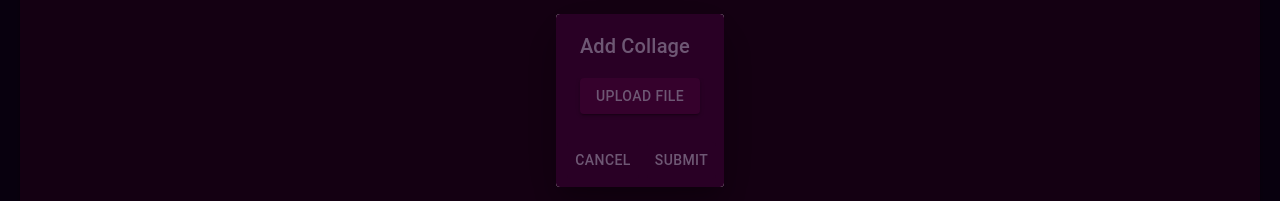
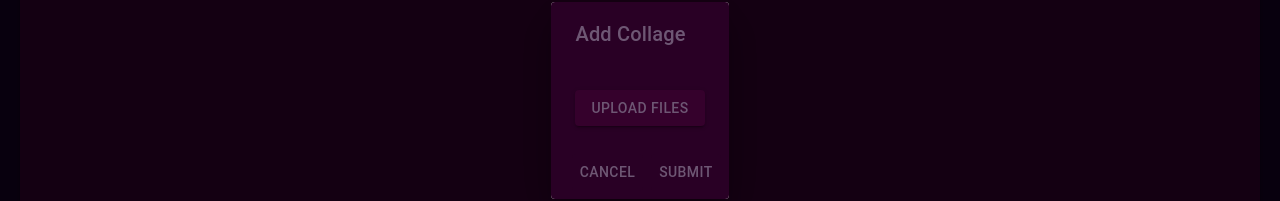
Before and after one commit to corynnem/collage-frontend, a Next.js app: page / in a window 1280 px wide. Both pictures are taken after a click on the button "+ COLLAGE". Shown: the part 300-501 px from the top of the page. Built offline with nearby package versions, Linux system fonts and the light colour scheme; no server answers.

Commit message:
Button change on file add

```diff
--- a/components/Create.js
+++ b/components/Create.js
@@ -11,6 +11,7 @@ import { Snackbar, Alert } from "@mui/material";
 export default function Create({ openDialog, setOpenDialog, allCollages }) {
   const [openSnackbar, setOpenSnackbar] = useState(false);
   const [snackbarText, setSnackbarText] = useState("");
+  const [inputChanged, setInputChanged] = useState(false);
   const [photo, setPhoto] = useState({});
   const [title, setTitle] = useState("");
   const [description, setDescription] = useState("");
@@ -84,6 +85,11 @@ export default function Create({ openDialog, setOpenDialog, allCollages }) {
     dialogClose();
   };
 
+  const onFileChange = (e) => {
+    setPhoto(e.target.files[0]);
+    setInputChanged(true);
+  };
+
   return (
     <div>
       <Button
@@ -107,16 +113,18 @@ export default function Create({ openDialog, setOpenDialog, allCollages }) {
         </DialogTitle>
         <DialogContent style={{ backgroundColor: "#290025" }}>
           <DialogContentText id="alert-dialog-description">
+            <br />
             <Button
               variant="contained"
               component="label"
               style={{ backgroundColor: "#35012c", color: "#6e5774" }}
             >
-              Upload File
+              {inputChanged ? "Files Added" : "Upload Files"}
               <input
                 type="file"
+                multiple
                 hidden
-                onChange={(e) => setPhoto(e.target.files[0])}
+                onChange={(e) => onFileChange(e)}
               />
             </Button>
           </DialogContentText>
```
